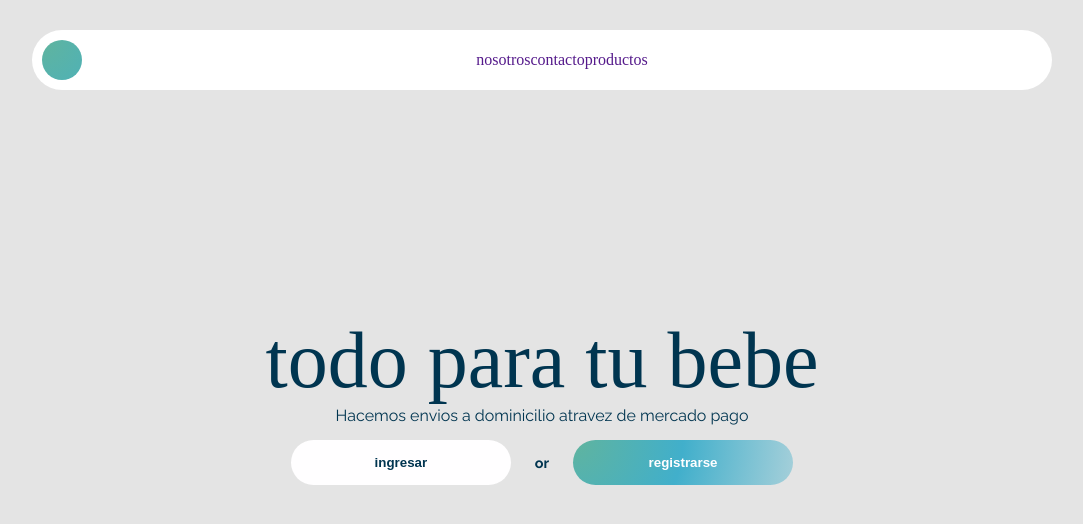
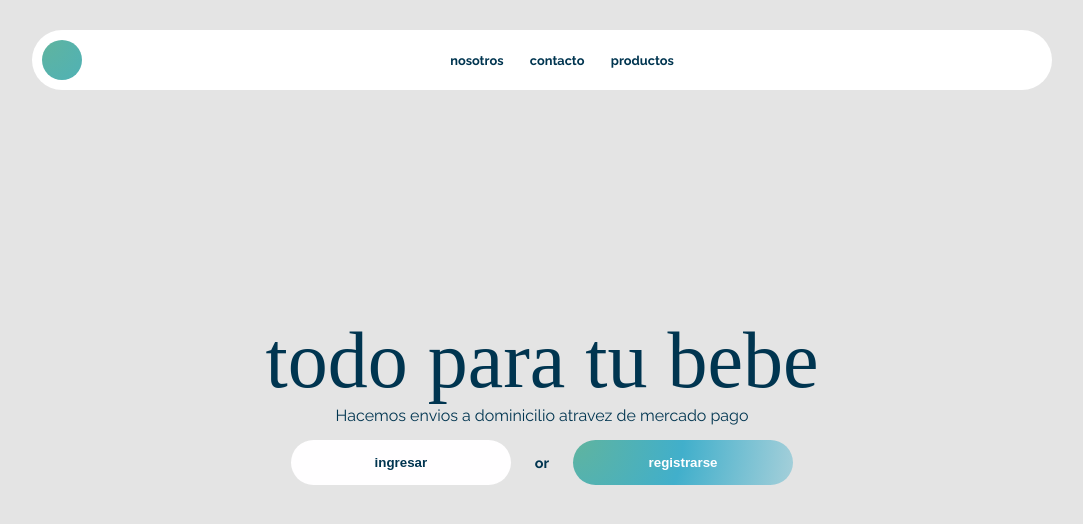
Before and after one commit to JONAAVILA/tienda-online, a React (Create React App) app: page / in a window 1280 px wide. Shown: the top 524 px of the page, without its empty margins (98-1181 px from the left). Built offline with nearby package versions, Linux system fonts and the light colour scheme; a web font is replaced by a local one.

Commit message:
react router dom installed and routes created

```diff
--- a/package.json
+++ b/package.json
@@ -9,6 +9,7 @@
     "react": "^18.3.1",
     "react-dom": "^18.3.1",
     "react-redux": "^9.1.2",
+    "react-router-dom": "^6.26.2",
     "react-scripts": "5.0.1",
     "redux": "^5.0.1",
     "redux-thunk": "^3.1.0",
--- a/src/App.js
+++ b/src/App.js
@@ -1,12 +1,15 @@
 import Navbar from './components/navbar/Navbar';
 import Landing from './views/landing/Landing';
+import { BrowserRouter , Routes, Route } from 'react-router-dom';
 
 function App() {
   return (
-      <>
+      <BrowserRouter>
         <Navbar/>
-        <Landing/>
-      </>
+        <Routes>
+          <Route path='/' element={<Landing/>}/>
+        </Routes>
+      </BrowserRouter>
   )
 }
 
--- a/src/components/navbar/Navbar.jsx
+++ b/src/components/navbar/Navbar.jsx
@@ -4,9 +4,7 @@ import './navbar.css'
 const Navbar = ()=>{
     return(
         <section className="navbar_section" >
-            <div className="nav_profile" >
-                <a href=""/>
-            </div>
+            <div className="nav_profile" />
             <div className="nav_box_pages" >
                 <a href="">nosotros</a>
                 <a href="">contacto</a>
--- a/src/components/navbar/navbar.css
+++ b/src/components/navbar/navbar.css
@@ -20,4 +20,5 @@
     display: flex;
     align-items: center;
     justify-content: space-around;
+    width: 250px;
 }
--- a/src/index.css
+++ b/src/index.css
@@ -36,5 +36,12 @@ p{
   font-size: .9rem;
 }
 a{
+  color: #003550;
   text-decoration: none;
+  font-family: "Raleway", sans-serif;
+  font-optical-sizing: auto;
+  font-style: normal;
+  font-weight: 700;
+  margin: 0;
+  font-size: .8rem;
 }
```
Also changed, not shown: src/views/validateEmail/ValidateEmail.jsx (added, +8 -0 lines), 1 other file (tests, documents, lock files or other folders).
